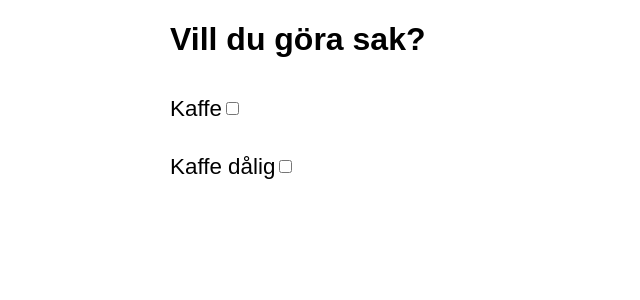
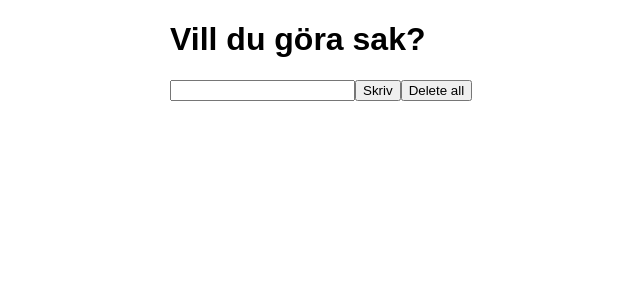
Before and after one commit to Timpan42/te4-todo, a React (Vite) app: page / in a window 1280 px wide. Shown: the top 300 px of the page, without its empty margins (54-694 px from the left). Built offline with nearby package versions, Linux system fonts and the light colour scheme.

Commit message:
skapa en lista och tar bort den funkar

```diff
--- a/src/App.css
+++ b/src/App.css
@@ -2,9 +2,3 @@
     width: min(52rem, 100vw - 4rem);
     margin-inline: auto;
 }
-
-.todolist{
-    list-style: none;
-    margin: 0;
-    padding: 0;
-}
--- a/src/App.jsx
+++ b/src/App.jsx
@@ -1,32 +1,13 @@
 import './App.css'
-import Todoiteam from "./componets/Todoitem"
+import TodoList from './componets/TodoList'
 
 function App() {
-  const todos = [
-    { id: 0, label: "Kaffe", done: false },
-    { id: 1, label: "Kaffe dålig", done: false }
-  ]
-
-const toggleTaskCompleted = (index) =>{
-  console.log("toggleTaskCompleted", index)
-}
   return (
     <>
       <div className='container'>
         <h1>Vill du göra sak?</h1>
+          <TodoList/>
 
-        <ul className='todolist'>
-
-        {todos.map((todo, index) =>
-          <Todoiteam
-            key={index}
-            id ={todo.id}
-            label={todo.label}
-            done={todo.done}
-            toggleTaskCompleted={toggleTaskCompleted}
-          />
-        )}
-        </ul>
       </div>
     </>
   )
--- /dev/null
+++ b/src/componets/TodoList.css
@@ -0,0 +1,5 @@
+.todolist{
+    list-style: none;
+    margin: 0;
+    padding: 0;
+}
--- /dev/null
+++ b/src/componets/TodoList.jsx
@@ -0,0 +1,59 @@
+import { useEffect, useState } from 'react'
+import Todoitem from './Todoitem'
+
+
+
+function TodoList() {
+    const [todos, setTodos] = useState (() => {
+     return JSON.parse(localStorage.getItem('todos')) || []
+    })
+
+    useEffect(() => {
+        localStorage.setItem('todos', JSON.stringify(todos))
+    }, [todos])
+
+    const addTodo = () =>{
+        const newTodo = document.getElementById('newTodo').value
+        if(newTodo === '') return
+        const newTodos = [...todos, {id: todos.length + 1, label: newTodo, completed: false}]
+        setTodos(newTodos)
+    }
+
+    const toggleTaskCompleted = (id) => {
+        const newTodos = todos.map(todo => {
+            return todo.id === id ? { ...todo, completed: !todo.completed } : todo
+        })
+        setTodos(newTodos)
+    }
+
+    const deleteTodo = (id) =>{
+        const newTodos = todos.filter(todo =>{
+            return todo.id !== id
+        })
+        setTodos(newTodos)
+    }
+
+
+
+    return (
+        <>
+        <input id="newTodo" type='text'/>
+        <button onClick={() => {addTodo()}}>Skriv</button>
+        <button onClick={() => {setTodos([])}}>Delete all</button>
+        <ul className='todolist'>
+            {todos.map((todo, index) =>
+                <Todoitem
+                    key={index}
+                    id={todo.id}
+                    label={todo.label}
+                    completed={todo.completed}
+                    toggleTaskCompleted={toggleTaskCompleted}
+                    deleteTodo ={deleteTodo}
+                />
+            )}
+        </ul>
+        </>
+    )
+}
+
+export default TodoList
--- a/src/componets/Todoitem.jsx
+++ b/src/componets/Todoitem.jsx
@@ -1,16 +1,17 @@
 import './Todoitem.css'
 
 function Todoitem(props){
-    let {id, done, label} = props
+    let {id, completed, label} = props
 
     return(
         <li className="todoitem">
             <label> {label} </label>
             <input
-            checked = {done}
+            checked = {completed}
             onChange={() => (props.toggleTaskCompleted(id))}
             type="checkbox"
             />
+            <button onClick={() => (props.deleteTodo(id))}>Delet</button>
         </li>
     )
 }
```
Also changed, not shown: src/componets/Todoitem.css (line endings or trailing spaces).
